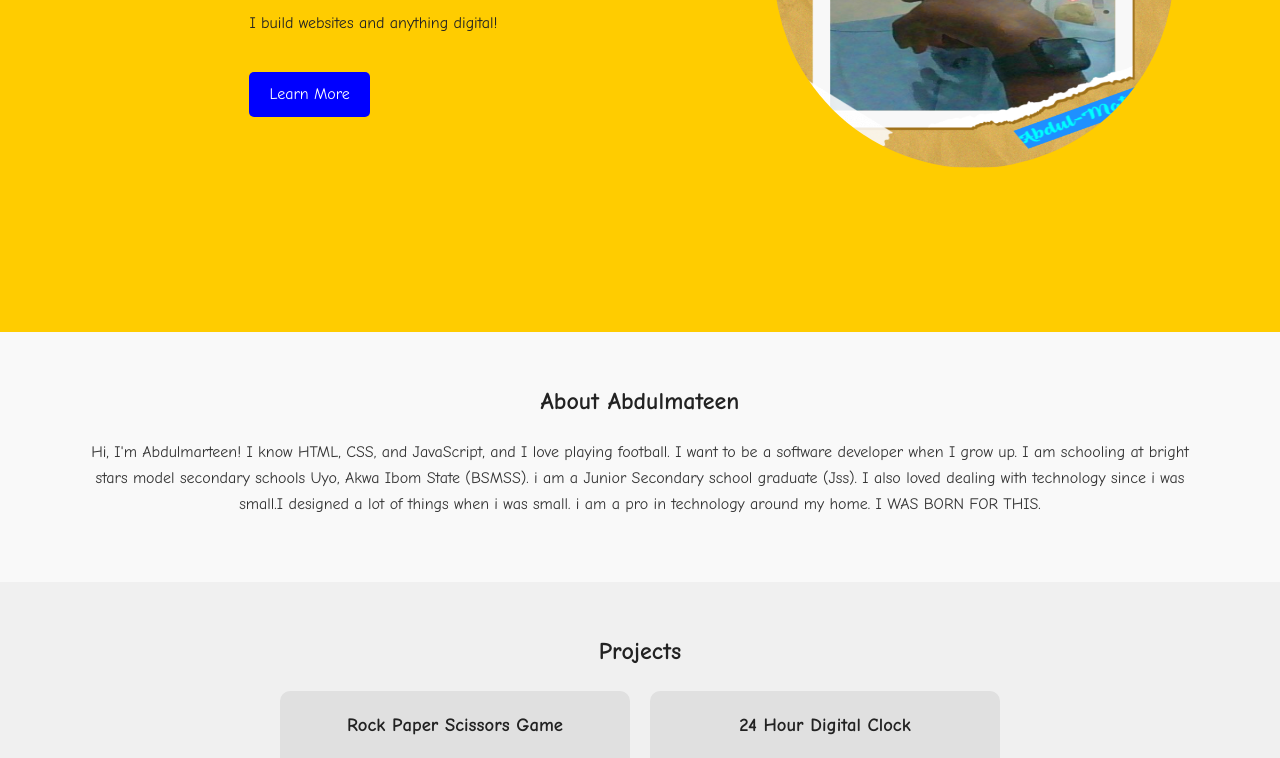
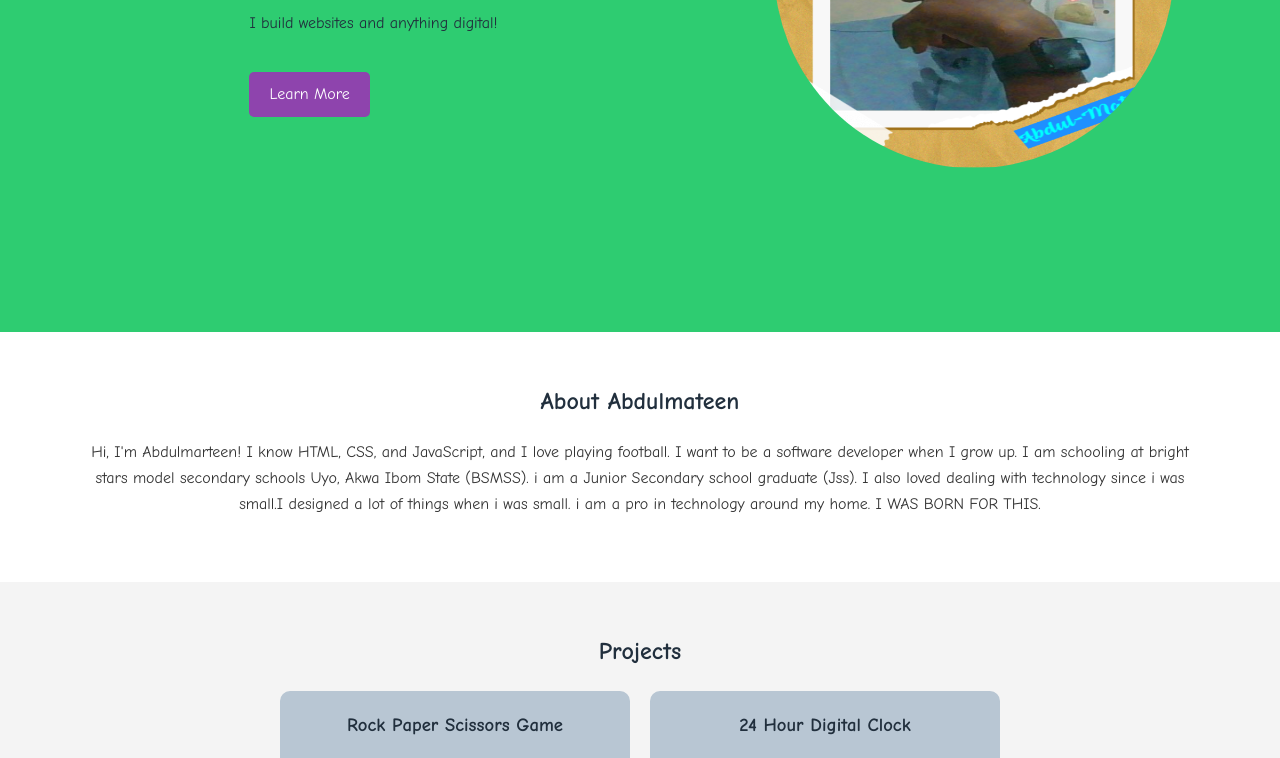
Before and after one commit to Fotress-school/Victory, a plain HTML site: page index.html in a window 1280 px wide. Shown: the part 468-1226 px from the top of the page. Drawn offline with Linux system fonts and the light colour scheme.

Commit message:
Update styles.css

```diff
--- a/styles.css
+++ b/styles.css
@@ -6,16 +6,16 @@
 }
 
 /* CSS Variable Declaration */
-:root{
+:root {
     --main-text-color: #333;
-    --primary-color: blue;
-    --secondary-color: #ffcc00;
-    --footer-color: #222;
-    --main-background-color: #f4f4f9;
-    --about-color: #f9f9f9;
-    --light-color: white;
-    --project-card-color: #e0e0e0;
-    --project-color: #f0f0f0;
+    --primary-color: #8e44ad; /* Violet */
+    --secondary-color: #2ecc71; /* Green */
+    --footer-color: #212f3d;
+    --main-background-color: #f9f9f9;
+    --about-color: #ffffff;
+    --light-color: #ffffff;
+    --project-card-color: #b8c6d3;
+    --project-color: #f4f4f4;
 }
 
 
```
